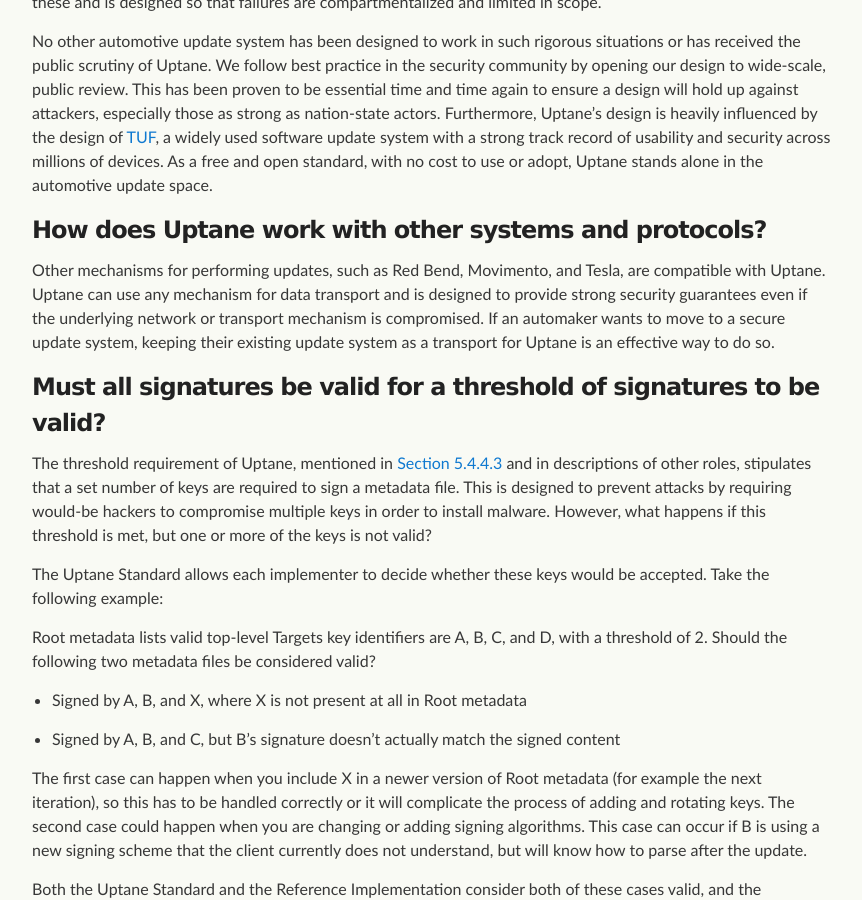
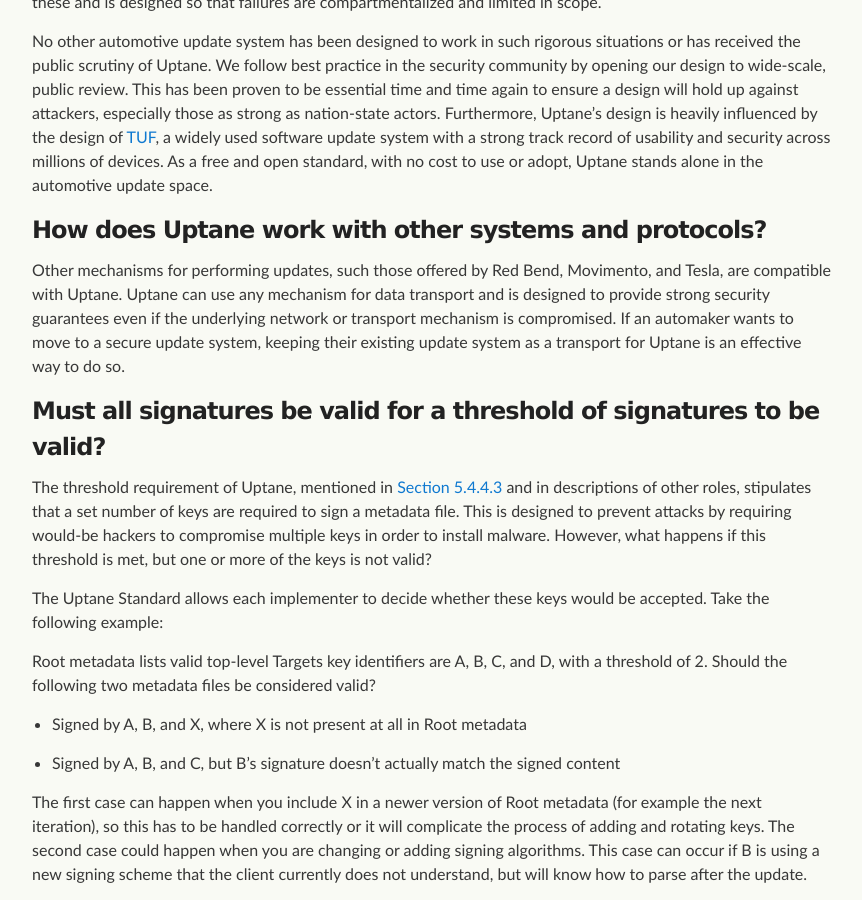
Before and after one commit to uptane/deployment-considerations, a Jekyll site: the page built from faq.md, in a window 1280 px wide and 900 px high, scrolled down 634 px. Shown: the whole window, without its empty margins (208-1070 px from the left). Built offline with Jekyll 4.4.1, drawn with Linux system fonts in a browser that asks for light colours; our own code applies the rules of GitHub Pages for plain Markdown files.

Commit message:
responding to @patrickvacek
Good point...fixed

```diff
--- a/faq.md
+++ b/faq.md
@@ -15,7 +15,7 @@ No other automotive update system has been designed to work in such rigorous sit
 
 
 ### **How does Uptane work with other systems and protocols?**
-Other mechanisms for performing updates, such as Red Bend, Movimento, and Tesla, are compatible with Uptane. Uptane can use any mechanism for data transport and is designed to provide strong security guarantees even if the underlying network or transport mechanism is compromised. If an automaker wants to move to a secure update system, keeping their existing update system as a transport for Uptane is an effective way to do so.
+Other mechanisms for performing updates, such those offered by Red Bend, Movimento, and Tesla, are compatible with Uptane. Uptane can use any mechanism for data transport and is designed to provide strong security guarantees even if the underlying network or transport mechanism is compromised. If an automaker wants to move to a secure update system, keeping their existing update system as a transport for Uptane is an effective way to do so.
 
 
 ### **Must all signatures be valid for a threshold of signatures to be valid?**
```
